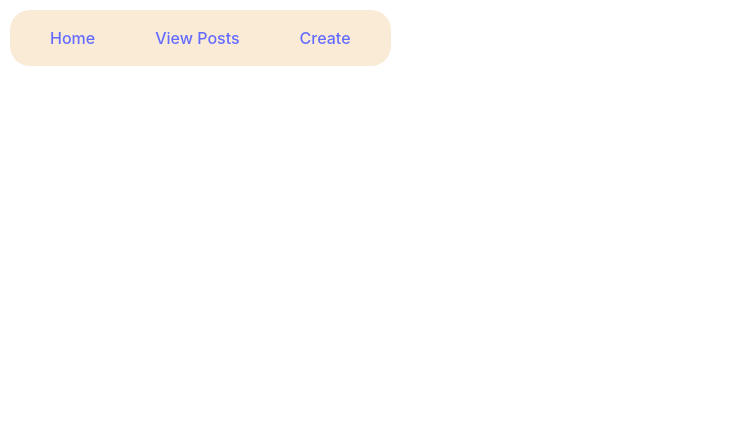
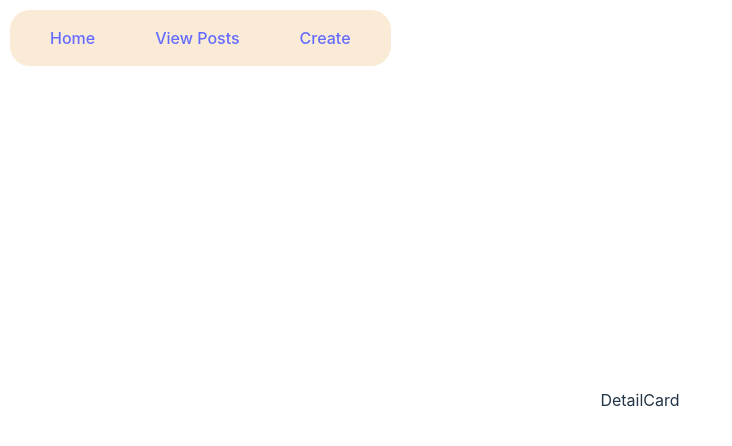
Before and after one commit to ndoniyor/bjj-board, a React (Vite) app: page /gallery/1 in a window 1280 px wide. Shown: the top 446 px of the page, without its empty margins (0-732 px from the left). Built offline with nearby package versions, Linux system fonts and the light colour scheme; no server answers.

Commit message:
Revert "added component for in-depth post view"
This reverts commit 300c37337f9b55e574c413de6e13a6a2b0f44fbc.

```diff
--- a/components/DetailCard.jsx
+++ b/components/DetailCard.jsx
@@ -1,17 +1,7 @@
-import React from "react";
-import './css/DetailCard.css'
-export default function DetailCard(props) {
+import React from 'react'
+
+export default function DetailCard() {
   return (
-    <div className="DetailCard">
-      <div>
-        <p>{props.upvotes}</p>
-      </div>
-      <div>
-        <h2>{props.title}</h2>
-        <small>{props.category}</small>
-        <p>{props.body}</p>
-        <small>{props.skills}</small>
-      </div>
-    </div>
-  );
+    <div>DetailCard</div>
+  )
 }
--- a/components/css/DetailCard.css
+++ b/components/css/DetailCard.css
@@ -1,5 +1,7 @@
-.DetailCard{
-  display: flex;
-  border: 1px solid white;
-  padding: 10px;
+import React from 'react'
+
+export default function DetailCard() {
+  return (
+    <div>DetailCard</div>
+  )
 }
```
